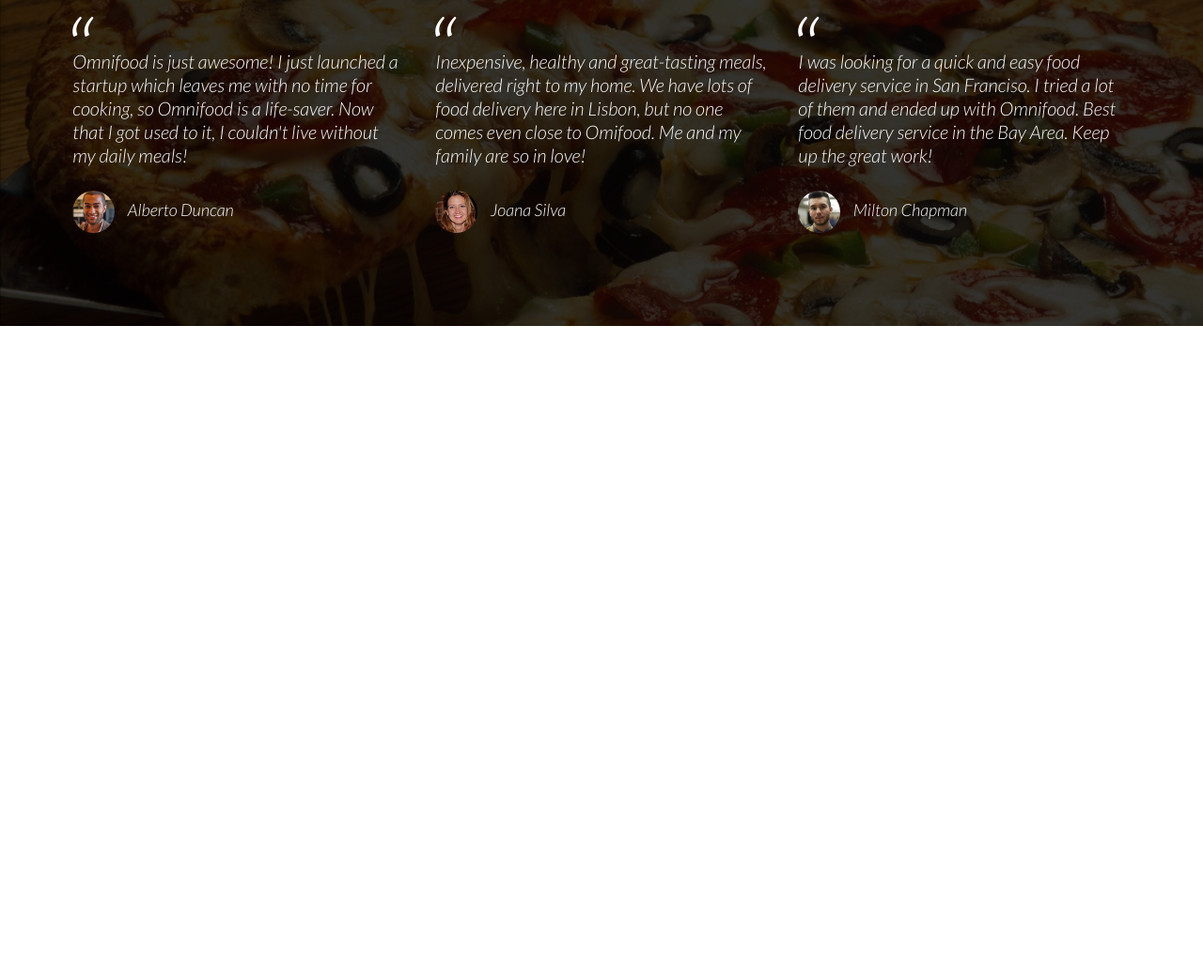
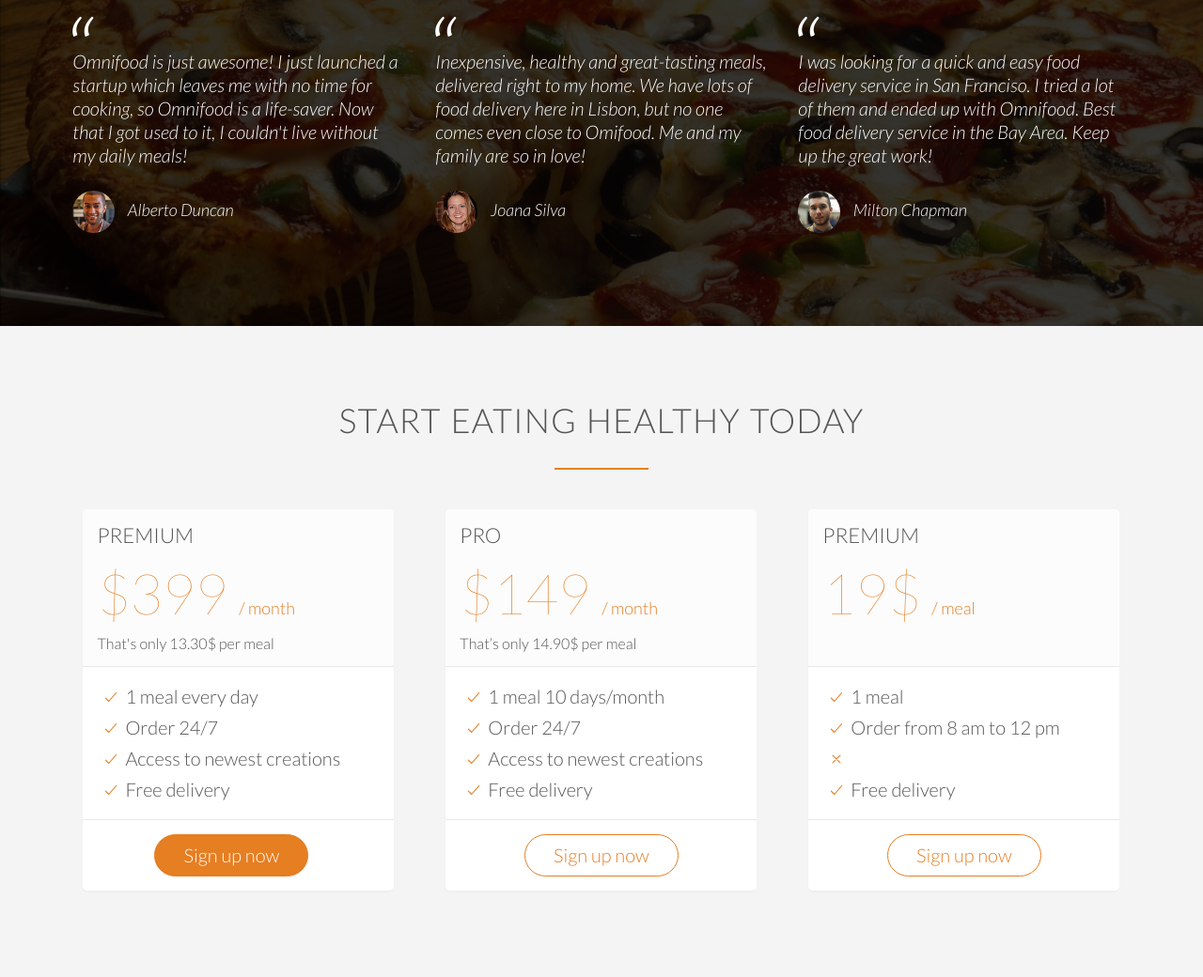
Before and after one commit to eoLFroZen/Omnifood, a plain HTML site: page index.html in a window 1280 px wide. Shown: the part 3535-4575 px from the top of the page at 94% size. Before the commit the page ends 3882 px from the top, so only its background shows below. Drawn offline with nearby package versions, Linux system fonts and the light colour scheme.

Commit message:
created sign-up section

```diff
--- a/index.html
+++ b/index.html
@@ -280,6 +280,74 @@
             </div>
         </div>
     </section>
+
+    <section class="section-plans">
+        <div class="row">
+            <h2>Start eating healthy today</h2>
+        </div>
+        <div class="row">
+            <div class="col span-1-of-3">
+                <div class="plan-box">
+                    <div>
+                        <h3>Premium</h3>
+                        <p class="plan-price">$399 <span>/ month</span></p>
+                        <p class="plan-price-meal">That's only 13.30$ per meal</p>
+                    </div>
+                    <div>
+                        <ul>
+                            <li><ion-icon class="icon-small" name="checkmark-outline"></ion-icon>1 meal every day</li>
+                            <li><ion-icon class="icon-small" name="checkmark-outline"></ion-icon>Order 24/7</li>
+                            <li><ion-icon class="icon-small" name="checkmark-outline"></ion-icon>Access to newest creations</li>
+                            <li><ion-icon class="icon-small" name="checkmark-outline"></ion-icon>Free delivery</li>
+                        </ul>
+                    </div>
+                    <div>
+                        <a href="#" class="btn btn-full">Sign up now</a>
+                    </div>
+                </div>
+            </div>
+            <div class="col span-1-of-3">
+                <div class="plan-box">
+                    <div>
+                        <h3>Pro</h3>
+                        <p class="plan-price">$149 <span>/ month</span></p>
+                        <p class="plan-price-meal">That’s only 14.90$ per meal</p>
+                    </div>
+                    <div>
+                        <ul>
+                            <li><ion-icon class="icon-small" name="checkmark-outline"></ion-icon>1 meal 10 days/month</li>
+                            <li><ion-icon class="icon-small" name="checkmark-outline"></ion-icon>Order 24/7</li>
+                            <li><ion-icon class="icon-small" name="checkmark-outline"></ion-icon>Access to newest creations</li>
+                            <li><ion-icon class="icon-small" name="checkmark-outline"></ion-icon>Free delivery</li>
+                        </ul>
+                    </div>
+                    <div>
+                        <a href="#" class="btn btn-ghost">Sign up now</a>
+                    </div>
+                </div>
+            </div>
+            <div class="col span-1-of-3">
+                <div class="plan-box">
+                    <div>
+                        <h3>Premium</h3>
+                        <p class="plan-price">19$ <span>/ meal</span></p>
+                        <p class="plan-price-meal">&nbsp;</p>
+                    </div>
+                    <div>
+                        <ul>
+                            <li><ion-icon class="icon-small" name="checkmark-outline"></ion-icon>1 meal</li>
+                            <li><ion-icon class="icon-small" name="checkmark-outline"></ion-icon>Order from 8 am to 12 pm</li>
+                            <li><ion-icon class="icon-small" name="close-outline"></ion-icon></li>
+                            <li><ion-icon class="icon-small" name="checkmark-outline"></ion-icon>Free delivery</li>
+                        </ul>
+                    </div>
+                    <div>
+                        <a href="#" class="btn btn-ghost">Sign up now</a>
+                    </div>
+                </div>
+            </div>
+        </div>
+    </section>
 </body>
 <script src="https://unpkg.com/ionicons@5.0.0/dist/ionicons.js"></script>
 
--- a/resources/css/style.css
+++ b/resources/css/style.css
@@ -19,6 +19,7 @@ html {
 .clearfix {
   zoom: 1;
 }
+
 .clearfix:after {
   content: ".";
   clear: both;
@@ -380,7 +381,7 @@ cite {
 
 blockquote:before {
   display: block;
-  content: '\201C';
+  content: "\201C";
   font-size: 500%;
   position: absolute;
   top: -5px;
@@ -393,3 +394,59 @@ cite img {
   margin-right: 10px;
   vertical-align: middle;
 }
+
+/* ---------------------------------------------- */
+/* PLANS */
+/* ---------------------------------------------- */
+
+.section-plans {
+  background-color: #f4f4f4;
+}
+
+.plan-box {
+  background-color: #ffffff;
+  border-radius: 5px;
+  width: 90%;
+  margin-left: 5%;
+  box-shadow: 0 2px 2px #efefef;
+}
+
+.plan-box div {
+  padding: 15px;
+  border-bottom: 1px solid #e8e8e8;
+}
+
+.plan-box div:first-child {
+  background-color: #fcfcfc;
+  border-top-left-radius: 5px;
+  border-top-right-radius: 5px;
+}
+
+.plan-box div:last-child {
+  text-align: center;
+  border: 0;
+}
+
+.plan-price {
+  font-size: 300%;
+  margin-bottom: 10px;
+  font-weight: 100;
+  color: #e67e22;
+}
+
+.plan-price span {
+  font-size: 30%;
+  font-weight: 300;
+}
+
+.plan-price-meal {
+  font-size: 80%;
+}
+
+.plan-box ul {
+  list-style: none;
+}
+
+.plan-box ul li {
+  padding: 5px 0;
+}
```
